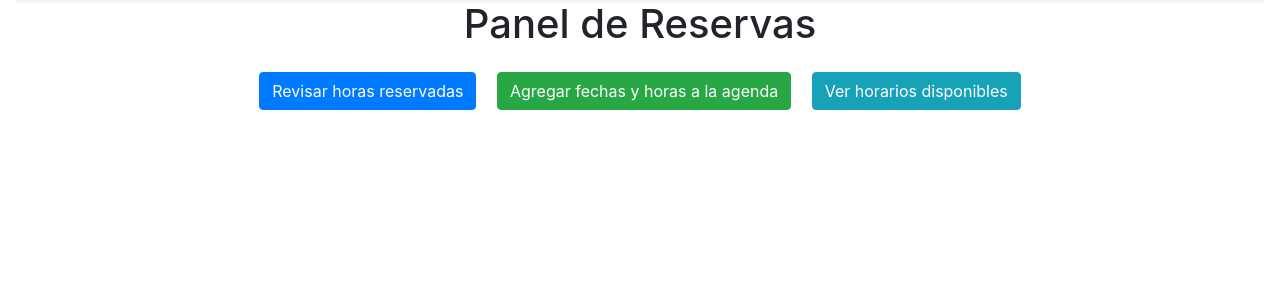
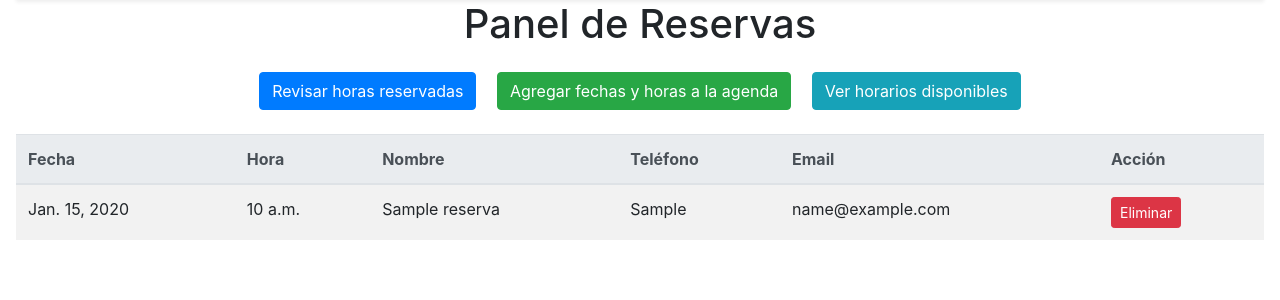
Before and after one commit to mathiasurbina/elite_mspa, a Django app: page /panel_reservas/ in a window 1280 px wide. Shown: the part 116-416 px from the top of the page. Run offline with Django 5.2, Linux system fonts and the light colour scheme; a user stored in the database is signed in; tables that the repository leaves empty hold one stand-in row (values such as "Sample post"); some libraries are stand-ins or nearby versions.

Commit message:
Actualización del proyecto

```diff
--- a/pagina/templates/pagina/panel_reservas.html
+++ b/pagina/templates/pagina/panel_reservas.html
@@ -5,7 +5,6 @@
     <meta charset="UTF-8">
     <title>Panel de Reservas - Elite Mspa</title>
     <meta name="viewport" content="width=device-width, initial-scale=1.0">
-
     <link rel="stylesheet" href="https://stackpath.bootstrapcdn.com/bootstrap/4.5.2/css/bootstrap.min.css">
 
     <style>
@@ -34,6 +33,11 @@
             document.getElementById("tabla-disponibles").style.display = "block";
             document.getElementById("tabla-reservas").style.display = "none";
         }
+
+        // Mostrar tabla de reservas al cargar la página
+        window.onload = function () {
+            mostrarReservas();
+        }
     </script>
 </head>
 <body class="container-fluid mt-4 px-3">
@@ -61,10 +65,10 @@
         <button onclick="mostrarDisponibles()" class="btn btn-info mx-2">Ver horarios disponibles</button>
     </div>
 
-    <!-- Tabla de reservas ocultas por defecto -->
+    <!-- Tabla de reservas -->
     <div id="tabla-reservas" style="display: none;">
         {% if reservas %}
-            <div class="table-responsive">
+            <div class="table-responsive mt-4">
                 <table class="table table-striped">
                     <thead class="thead-light">
                         <tr>
@@ -73,6 +77,7 @@
                             <th>Nombre</th>
                             <th>Teléfono</th>
                             <th>Email</th>
+                            <th>Acción</th>
                         </tr>
                     </thead>
                     <tbody>
@@ -83,6 +88,12 @@
                                 <td>{{ reserva.nombre }}</td>
                                 <td>{{ reserva.numero }}</td>
                                 <td>{{ reserva.email }}</td>
+                                <td>
+                                    <form method="POST" action="{% url 'eliminar_reserva' reserva.id %}" onsubmit="return confirm('¿Eliminar esta reserva?');">
+                                        {% csrf_token %}
+                                        <button type="submit" class="btn btn-danger btn-sm">Eliminar</button>
+                                    </form>
+                                </td>
                             </tr>
                         {% endfor %}
                     </tbody>
@@ -93,6 +104,7 @@
         {% endif %}
     </div>
 
+    <!-- Tabla de horarios disponibles -->
     <div id="tabla-disponibles" style="display: none;">
         {% if disponibles %}
             <div class="table-responsive mt-4">
--- a/pagina/urls.py
+++ b/pagina/urls.py
@@ -1,4 +1,4 @@
-from django.urls import path
+from django.urls import path, include
 from .views import home, reserva, admin_panel, panel_reservas
 from django.contrib.auth import views as auth_views
 from . import views
@@ -12,4 +12,5 @@ urlpatterns = [
     path('accounts/login/', auth_views.LoginView.as_view(), name='login'),
     path('agregar-horarios/', views.agregar_horarios, name='agregar_horarios'),
     path('eliminar-horario/<int:horario_id>/', views.eliminar_horario, name='eliminar_horario'),
+    path('eliminar-reserva/<int:reserva_id>/', views.eliminar_reserva, name='eliminar_reserva'),
 ]
--- a/pagina/views.py
+++ b/pagina/views.py
@@ -6,6 +6,7 @@ from .forms import  ReservaForm, HorarioDisponibleForm, HorariosMultiplesForm
 from django.contrib import messages
 from django.http import JsonResponse
 from django.contrib.auth.decorators import login_required
+from django.db.models import Q
 
 
 
@@ -17,14 +18,14 @@ def reserva(request):
     if request.method == 'GET' and request.headers.get('X-Requested-With') == 'XMLHttpRequest':
         fecha = request.GET.get('fecha')
 
-        # Obtener todos los horarios para esa fecha
+
         horarios = HorarioDisponible.objects.filter(fecha=fecha)
 
-        # Filtrar los horarios que ya están reservados
+
         reservas = Reserva.objects.filter(fecha=fecha)
         horas_tomadas = [r.hora.strftime('%H:%M') for r in reservas]
 
-        # Dejar solo las horas libres
+
         horas_disponibles = [h.hora.strftime('%H:%M') for h in horarios if h.hora.strftime('%H:%M') not in horas_tomadas]
 
         return JsonResponse({'horas': horas_disponibles})
@@ -56,14 +57,13 @@ def admin_panel(request):
 def panel_reservas(request):
     reservas = Reserva.objects.all().order_by('fecha', 'hora')
 
-    # Obtener todas las combinaciones fecha + hora ya tomadas
     horas_ocupadas = Reserva.objects.values_list('fecha', 'hora')
+    filtro = Q()
 
-    # Filtrar horarios disponibles que NO están reservados
-    disponibles = HorarioDisponible.objects.exclude(
-        fecha__in=[h[0] for h in horas_ocupadas],
-        hora__in=[h[1] for h in horas_ocupadas]
-    ).order_by('fecha', 'hora')
+    for fecha, hora in horas_ocupadas:
+        filtro |= Q(fecha=fecha, hora=hora)
+
+    disponibles = HorarioDisponible.objects.exclude(filtro).order_by('fecha', 'hora')
 
     return render(request, 'pagina/panel_reservas.html', {
         'reservas': reservas,
@@ -90,3 +90,8 @@ def eliminar_horario(request, horario_id):
         horario = get_object_or_404(HorarioDisponible, id=horario_id)
         horario.delete()
     return redirect('panel_reservas')
+
+def eliminar_reserva(request, reserva_id):
+    reserva = get_object_or_404(Reserva, id=reserva_id)
+    reserva.delete()
+    return redirect('panel_reservas')
```
Also changed, not shown: db.sqlite3. Lines whose indentation alone changed are shown as unchanged.
